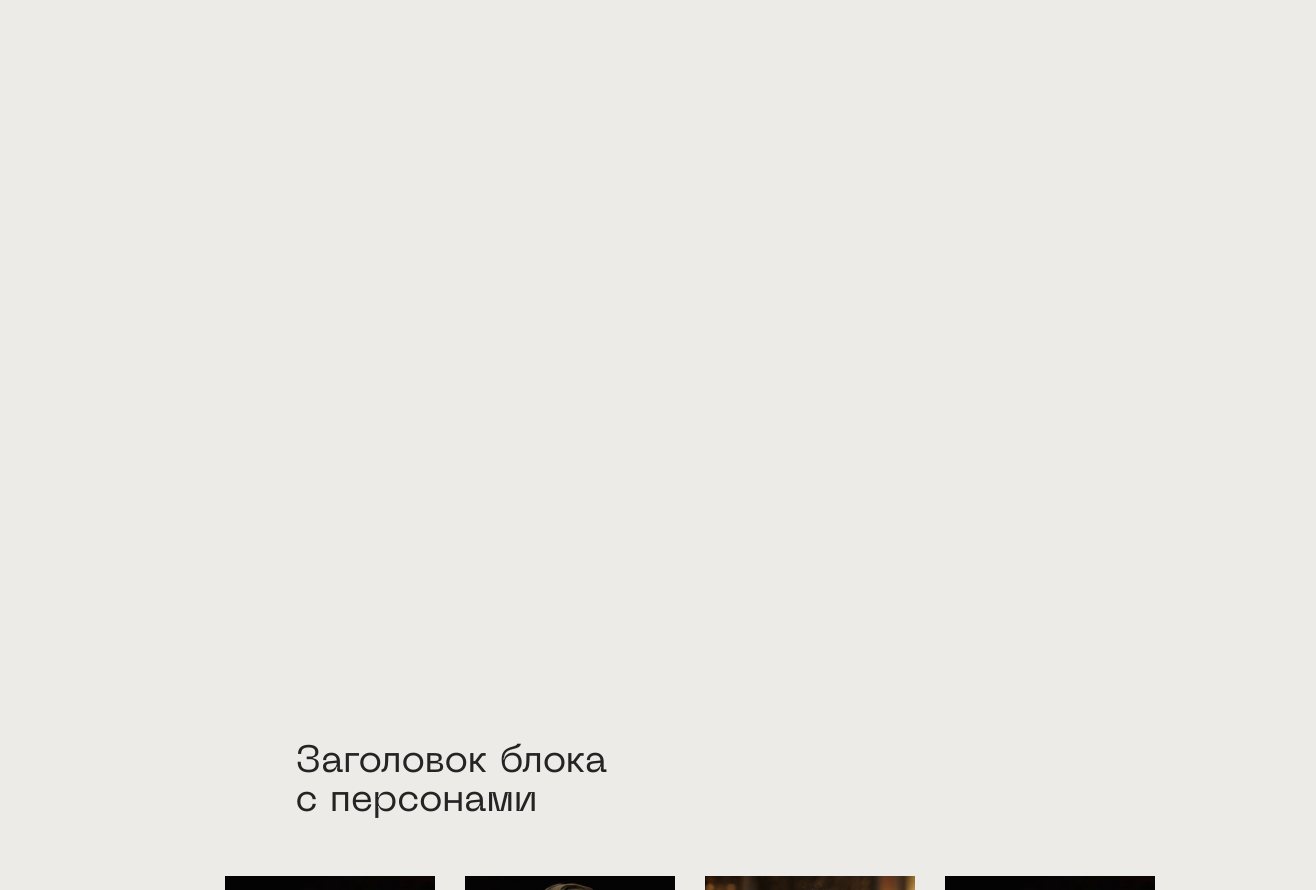
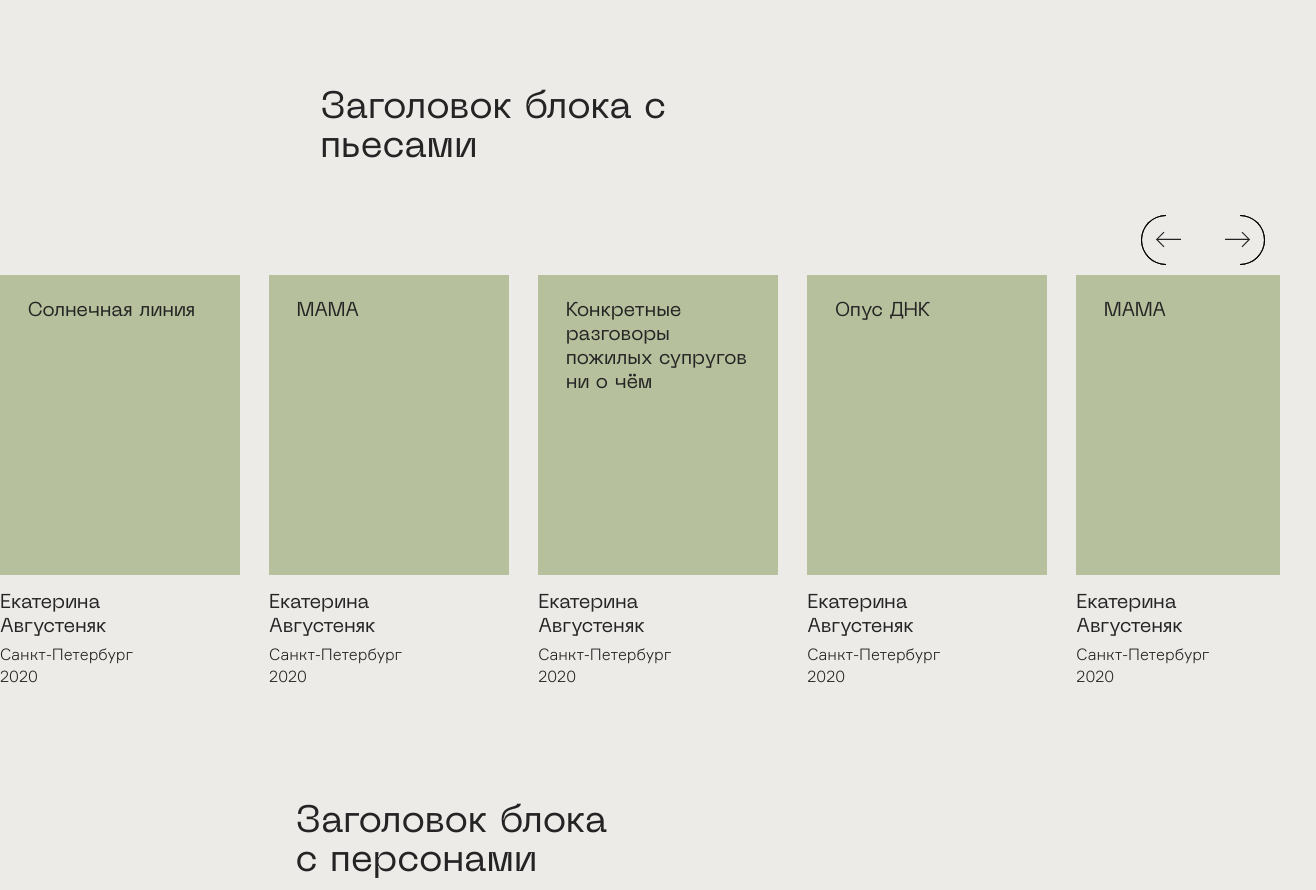
Before and after one commit to Elena-Cake/lubimovka, a plain HTML site: page index.html in a window 1280 px wide. Shown: the part 5746-6636 px from the top of the page, 1316 px wide, since content can reach past the window. Drawn offline with nearby package versions, Linux system fonts and the light colour scheme.

Commit message:
fix: play splide

```diff
--- a/index.html
+++ b/index.html
@@ -371,8 +371,28 @@
     <section class="play">
       <div class="splide" id ='splide_place_play' role="group">
         <h2 class="play__title section-title">Заголовок блока с пьесами</h2>
-        <ul class="play__items">
-            <li class="play__item">
+        <div class='slider__buttons-container'>
+          <ul class="splide__pagination"></ul>
+          <div class="splide__arrows">
+            <button class="splide__arrow splide__arrow--prev slider__button">
+              <span class="buttons__right-arrow buttons__left-arrow">
+                <svg class="buttons__link-arrow" viewBox="0 0 25 25" fill="none" xmlns="http://www.w3.org/2000/svg">
+                  <path fill-rule="evenodd" clip-rule="evenodd" d="M21 12.4766L20.2752 13.2014L14.4766 19L13.7737 18.2971L19.0944 12.9765L-3.63036e-07 12.9765L-3.10999e-07 11.9765L19.0502 11.9765L13.7986 6.72483L14.5234 6L20.2971 11.7737L21 12.4766Z"/>
+                </svg>
+              </span>
+            </button>
+            <button class="splide__arrow splide__arrow--next slider__button">
+              <span class="buttons__right-arrow">
+                <svg class="buttons__link-arrow" viewBox="0 0 25 25" fill="none" xmlns="http://www.w3.org/2000/svg">
+                  <path fill-rule="evenodd" clip-rule="evenodd" d="M21 12.4766L20.2752 13.2014L14.4766 19L13.7737 18.2971L19.0944 12.9765L-3.63036e-07 12.9765L-3.10999e-07 11.9765L19.0502 11.9765L13.7986 6.72483L14.5234 6L20.2971 11.7737L21 12.4766Z"/>
+                </svg>
+              </span>
+            </button>
+          </div>
+        </div>
+        <div class="splide__track">
+          <ul class="splide__list play__items">
+              <li class="splide__slide play__item">
                   <div class="play__cart">
                       <h3 class="play__name">Солнечная линия</h3>
                       <a class="play__link play__look-link" href="#">
@@ -391,7 +411,7 @@
                   <p class="play__actor">Екатерина Августеняк</p>
                   <p class="play__place">Санкт-Петербург 2020</p>
               </li>
-            <li class="play__item">
+              <li class="splide__slide play__item">
                   <div class="play__cart">
                       <h3 class="play__name">МАМА</h3>
                       <a class="play__link play__look-link" href="#">
@@ -408,7 +428,7 @@
                   <p class="play__actor">Екатерина Августеняк</p>
                   <p class="play__place">Санкт-Петербург 2020</p>
               </li>
-            <li class="play__item">
+              <li class="splide__slide play__item">
                   <div class="play__cart">
                       <h3 class="play__name">Конкретные разговоры пожилых супругов ни о чём</h3>
                       <a class="play__link play__look-link" href="#">
@@ -425,7 +445,7 @@
                   <p class="play__actor">Екатерина Августеняк</p>
                   <p class="play__place">Санкт-Петербург 2020</p>
               </li>
-            <li class="play__item">
+              <li class="splide__slide play__item">
                   <div class="play__cart">
                       <h3 class="play__name">Опус ДНК</h3>
                       <a class="play__link play__look-link" href="#">
@@ -442,7 +462,7 @@
                   <p class="play__actor">Екатерина Августеняк</p>
                   <p class="play__place">Санкт-Петербург 2020</p>
               </li>
-            <li class="play__item">
+              <li class="splide__slide play__item">
                   <div class="play__cart">
                       <h3 class="play__name">МАМА</h3>
                       <a class="play__link play__look-link" href="#">
@@ -460,6 +480,7 @@
                   <p class="play__place">Санкт-Петербург 2020</p>
               </li>
           </ul>
+        </div>
     </section>
     <!-- Саша -->
     <section class="persons">
--- a/pages/index.css
+++ b/pages/index.css
@@ -107,8 +107,6 @@
 @import url(../blocks/play/__link/play__link.css);
 @import url(../blocks/play/__link-text/play__link-text.css);
 @import url(../blocks/play/__arrow/play__arrow.css);
-@import url(../blocks/play/__arrow/_direction/play__arrow_direction_right.css);
-@import url(../blocks/play/__arrow/_direction/play__arrow_direction_bottom.css);
 @import url(../blocks/slider/__buttons-container/_place/slider__buttons-container_place_play.css);
 
 /* persons */
```
Lines whose indentation alone changed are shown as unchanged.
